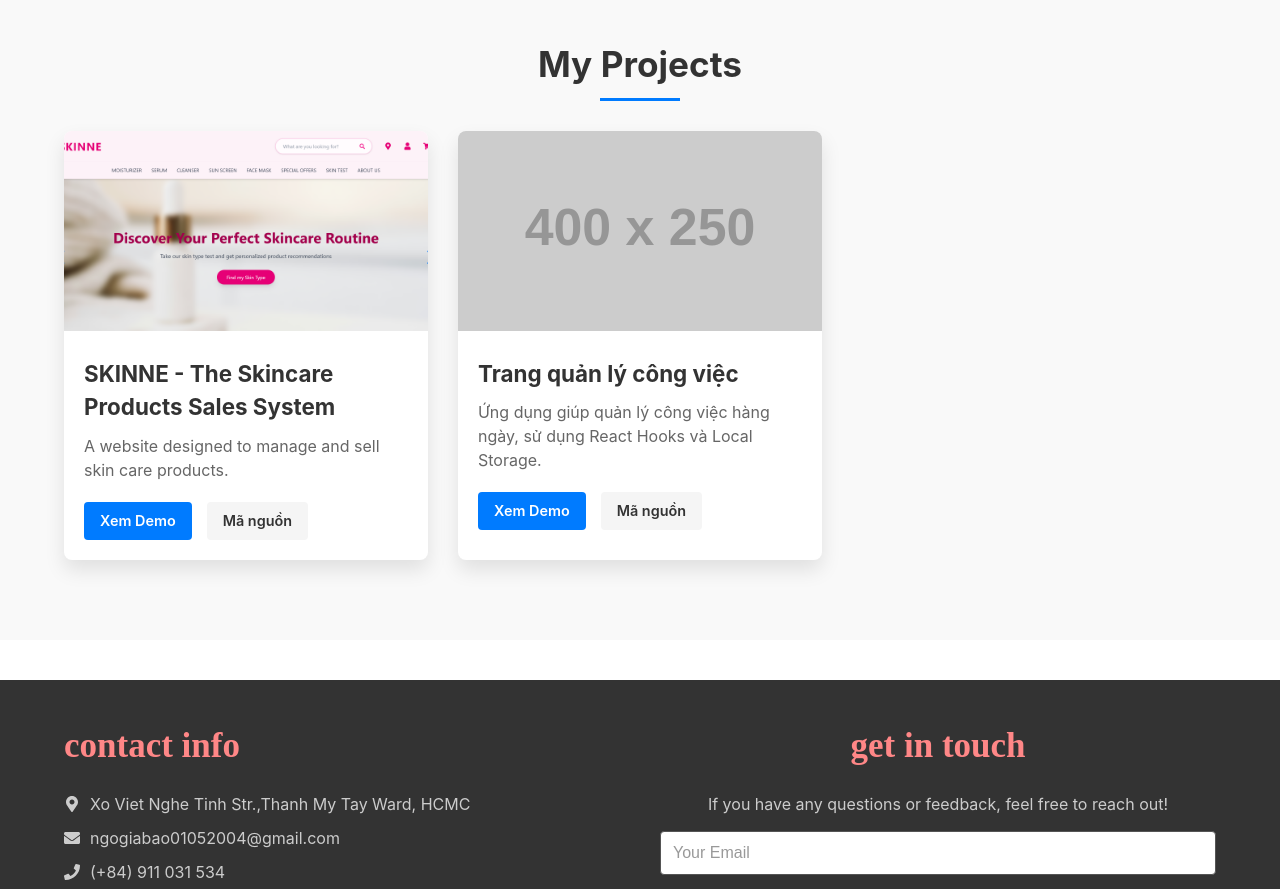
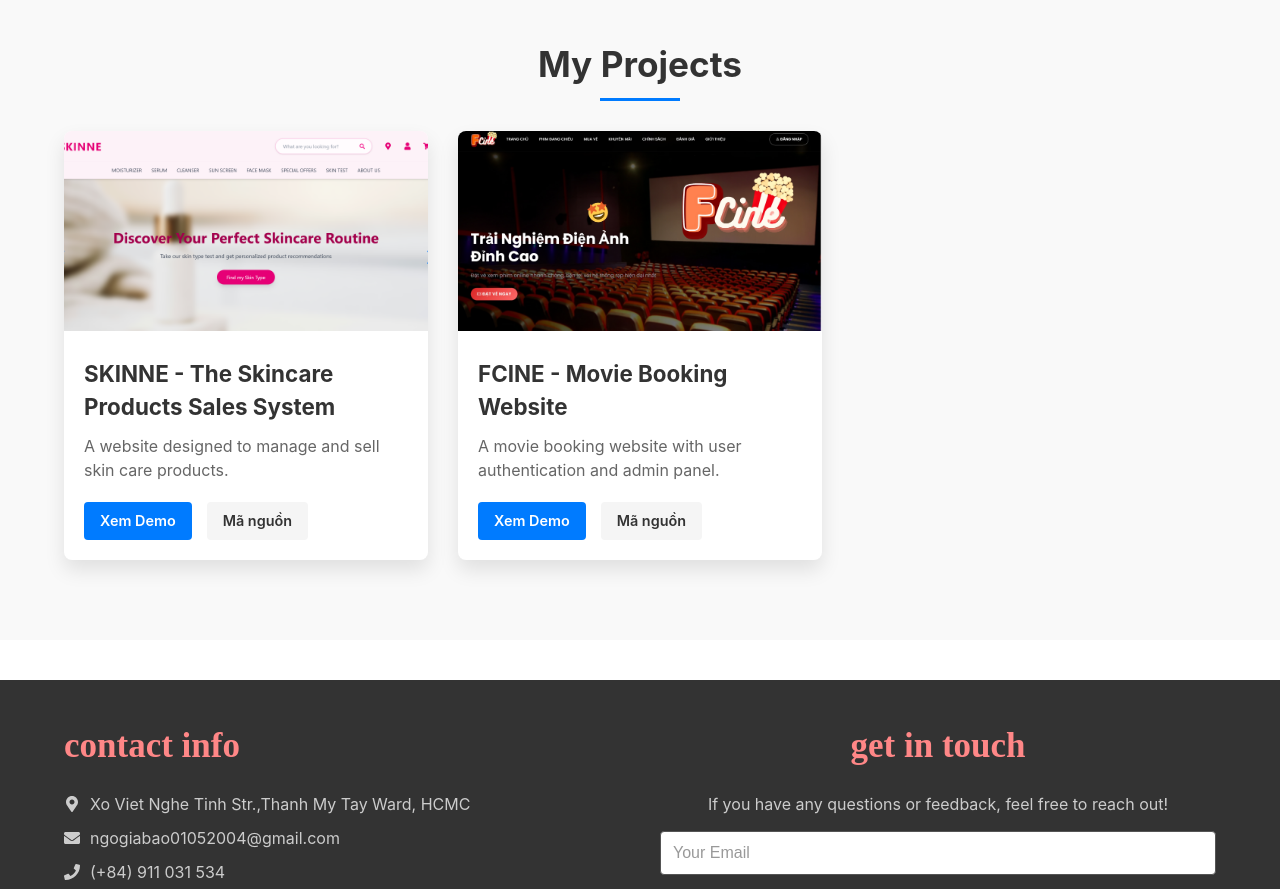
Before and after one commit to BaoNG0105/Portfolio, a React (Vite) app: page / in a window 1280 px wide. Shown: the part 800-1689 px from the top of the page. Built offline with nearby package versions, Linux system fonts and the light colour scheme; a web font is replaced by a local one.

Commit message:
add project FCINE into portfolio

```diff
--- a/src/sections/ProjectsSection.jsx
+++ b/src/sections/ProjectsSection.jsx
@@ -1,7 +1,8 @@
 import React from "react";
 import ProjectCard from '../components/ProjectCard';
 import '../styles/ProjectsSection.css';
-import skinneImage from '../assets/image/skinne.png'; // Import ảnh của bạn
+import skinneImage from '../assets/image/skinne.png'; // Import ảnh dự án SKINNE
+import fcine from '../assets/image/fcine.jpg'; // Import ảnh dự án FCINE
 
 // Dữ liệu dự án, bạn có thể tách ra file JSON riêng để dễ quản lý
 const myProjects = [
@@ -13,11 +14,11 @@
       sourceUrl: 'https://github.com/BaoNG0105/SkincareProductsSalesSystem',
     },
     {
-      title: 'Trang quản lý công việc',
-      description: 'Ứng dụng giúp quản lý công việc hàng ngày, sử dụng React Hooks và Local Storage.',
-      imageUrl: 'https://via.placeholder.com/400x250',
+      title: 'FCINE - Movie Booking Website',
+      description: 'A movie booking website with user authentication and admin panel.',
+      imageUrl: fcine, // Thay bằng ảnh dự án của bạn
       liveUrl: 'https://example.com',
-      sourceUrl: 'https://github.com/your-username/project-2',
+      sourceUrl: 'https://git.fa.edu.vn/hcm25_cpl_js_java_01/group_01/movieproject_gr1',
     },
   ];
 
```
Also changed, not shown: src/assets/image/fcine.jpg (added).
